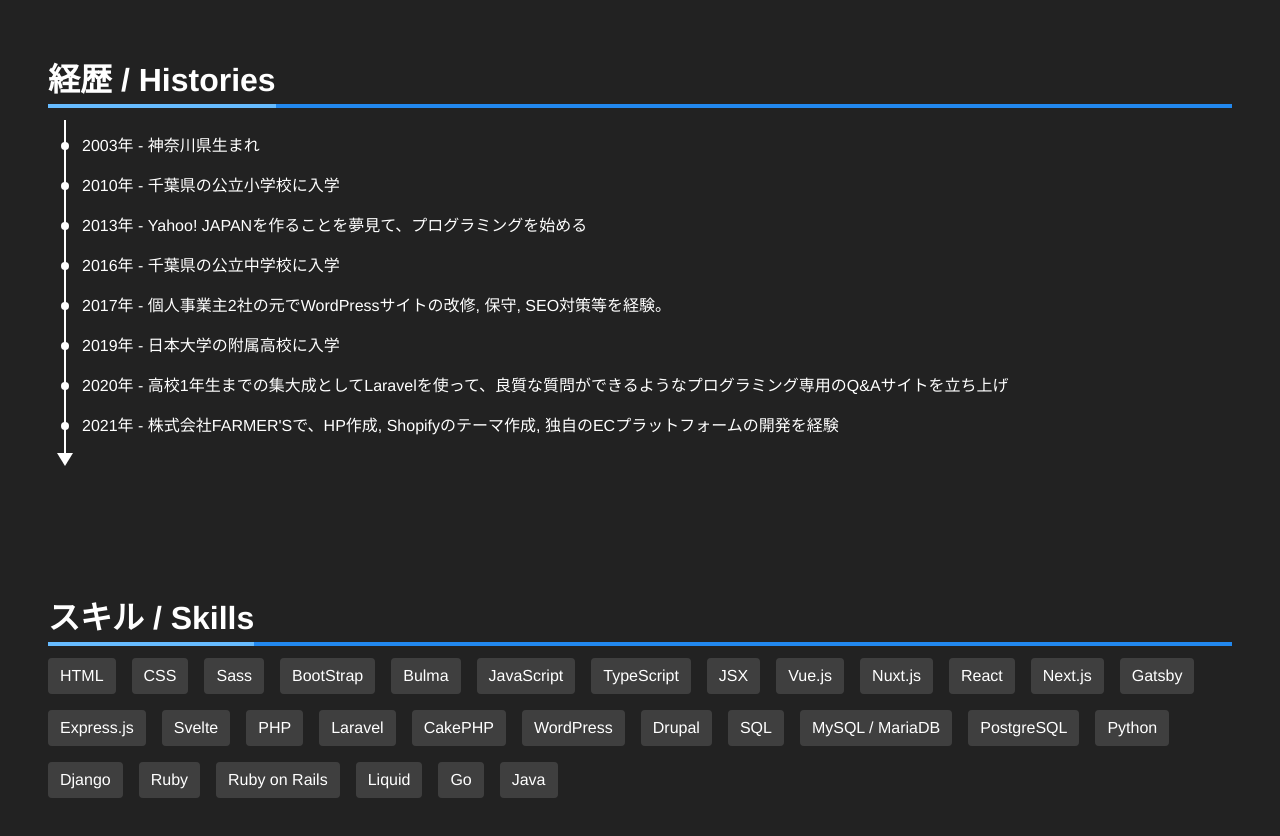
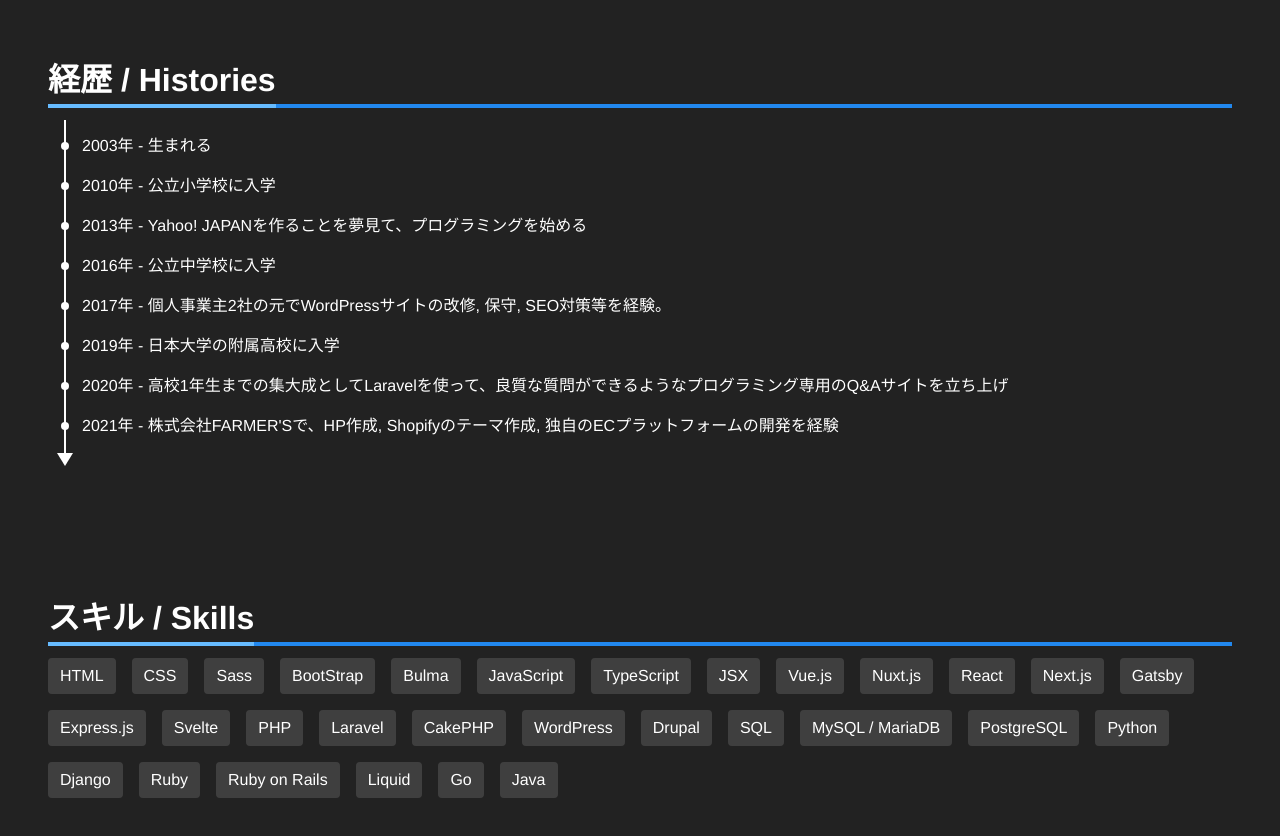
Before and after one commit to kyoya0819/hp, a React (Create React App) app: page / in a window 1280 px wide. Shown: the part 1180-2016 px from the top of the page. Built offline with nearby package versions, Linux system fonts and the light colour scheme.

Commit message:
Update Histories.tsx

```diff
--- a/src/pages/index/Histories/Histories.tsx
+++ b/src/pages/index/Histories/Histories.tsx
@@ -11,10 +11,10 @@ const Histories = () => {
             <div className="inner">
                 <Title title="経歴 / Histories" />
                 <ul className={ scss.list }>
-                    <li>2003年 - 神奈川県生まれ</li>
-                    <li>2010年 - 千葉県の公立小学校に入学</li>
+                    <li>2003年 - 生まれる</li>
+                    <li>2010年 - 公立小学校に入学</li>
                     <li>2013年 - Yahoo! JAPANを作ることを夢見て、プログラミングを始める</li>
-                    <li>2016年 - 千葉県の公立中学校に入学</li>
+                    <li>2016年 - 公立中学校に入学</li>
                     <li>2017年 - 個人事業主2社の元でWordPressサイトの改修, 保守, SEO対策等を経験。</li>
                     <li>2019年 - 日本大学の附属高校に入学</li>
                     <li>2020年 - 高校1年生までの集大成としてLaravelを使って、良質な質問ができるようなプログラミング専用のQ&Aサイトを立ち上げ</li>
```
